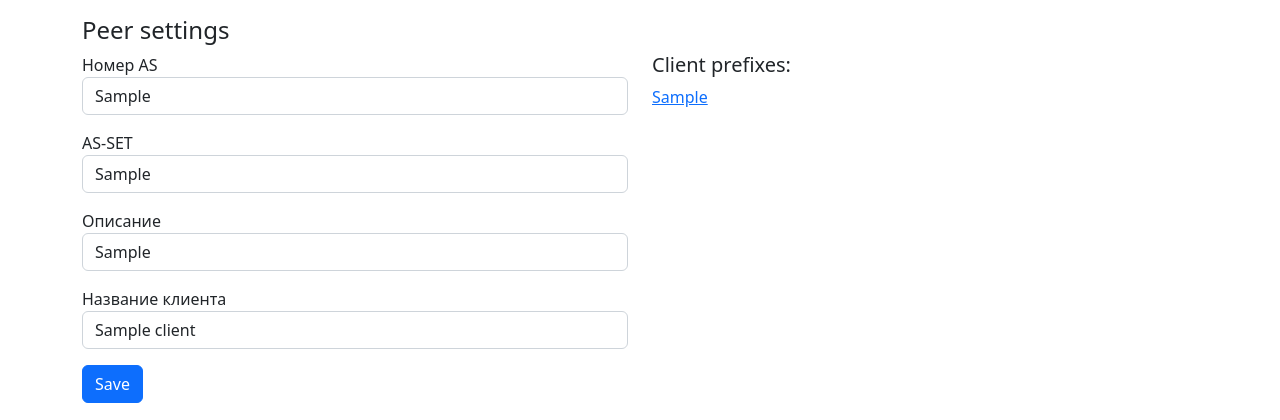
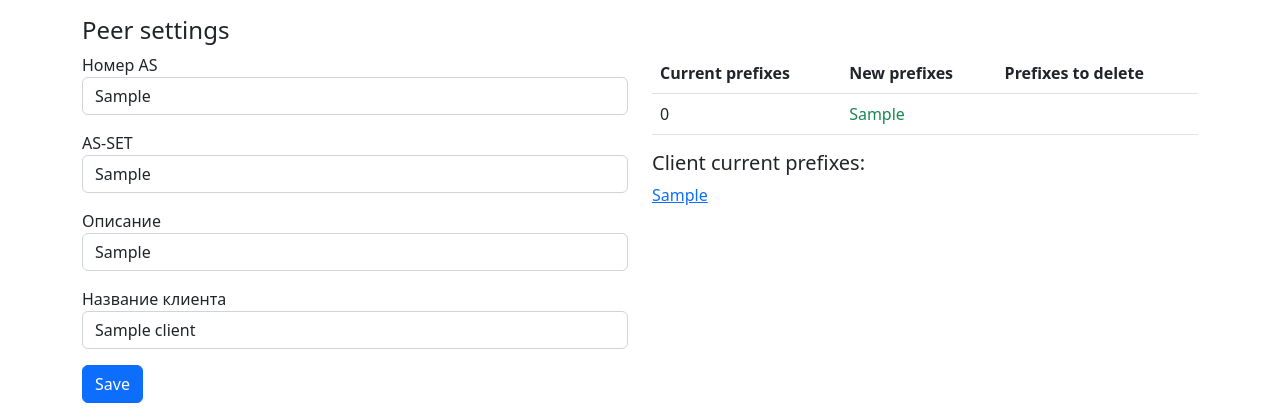
Before and after one commit to naffabob/hippo_ripe, a Flask app: page /peers/1 in a window 1280 px wide. Shown: the part 56-476 px from the top of the page. Run offline with Flask 2, Linux system fonts and the light colour scheme; tables that the repository leaves empty hold one stand-in row (values such as "Sample post").

Commit message:
Add status field to prefix table. Display peers prefixes with status.

```diff
--- a/webapp/peer/forms.py
+++ b/webapp/peer/forms.py
@@ -16,4 +16,7 @@ class PeerForm(FlaskForm):
     asset = StringField(label='AS-SET', render_kw={"class": "form-control"})
     client = StringField(label='Название клиента', render_kw={"class": "form-control"})
     remark = StringField(label='Описание', render_kw={"class": "form-control"})
+    current_prefixes = StringField(label='Актуальные префиксы', render_kw={"class": "form-control"})
+    new_prefixes = StringField(label='Новые префиксы', render_kw={"class": "form-control"})
+    todelete_prefixes = StringField(label='Префиксы для удаления', render_kw={"class": "form-control"})
     submit = SubmitField(label='Save', render_kw={"class": "btn btn-primary"})
--- a/webapp/peer/views.py
+++ b/webapp/peer/views.py
@@ -3,21 +3,39 @@ from flask import Blueprint, flash, request, render_template, redirect, url_for
 from webapp.db import db
 from webapp.peer.forms import PeerForm
 from webapp.peer.models import Peer
+from webapp.prefix.models import Prefix
 
 blueprint = Blueprint('peer', __name__, url_prefix='/peers')
 
 
 @blueprint.route('/')
 def peers_view():
+    page = 'peers'
     peers = Peer.query.all()
-    page = 'peers'
-    return render_template('peer/peers.html', peers=peers, page=page)
+    peer_prefixes = {}
+    for peer in peers:
+        peer_prefixes[peer.asn] = {
+            'current': Prefix.query.filter(Prefix.peer_id == peer.id, Prefix.state == 'current'),
+            'new': Prefix.query.filter(Prefix.peer_id == peer.id, Prefix.state == 'new'),
+            'todelete': Prefix.query.filter(Prefix.peer_id == peer.id, Prefix.state == 'todelete'),
+        }
+
+    return render_template('peer/peers.html', page=page, peers=peers, peer_prefixes=peer_prefixes)
 
 
 @blueprint.route('/<int:peer_id>', methods=['POST', 'GET'])
 def peer_view(peer_id):
     peer = Peer.query.get(peer_id)
     peer_form = PeerForm(obj=peer)
+    peer_prefixes = {
+        peer.asn:
+            {
+                'current': Prefix.query.filter(Prefix.peer_id == peer.id, Prefix.state == 'current'),
+                'new': Prefix.query.filter(Prefix.peer_id == peer.id, Prefix.state == 'new'),
+                'todelete': Prefix.query.filter(Prefix.peer_id == peer.id, Prefix.state == 'todelete')
+            }
+    }
+
     if request.method == 'POST':
         peer_form = PeerForm()
         if peer_form.validate_on_submit():
@@ -28,7 +46,7 @@ def peer_view(peer_id):
             db.session.commit()
             flash('Данные успешно сохранены')
             return redirect(url_for('peer.peers_view'))
-    return render_template('peer/peer.html', form=peer_form, peer=peer)
+    return render_template('peer/peer.html', form=peer_form, peer=peer, peer_prefixes=peer_prefixes)
 
 
 @blueprint.route('/add', methods=['POST', 'GET'])
--- a/webapp/prefix/models.py
+++ b/webapp/prefix/models.py
@@ -5,6 +5,7 @@ class Prefix(db.Model):
     __tablename__ = "prefixes"
     id = db.Column(db.Integer, primary_key=True)
     prefix = db.Column(db.String, unique=False, nullable=False)
+    state = db.Column(db.String, nullable=False)
     peer_id = db.Column(db.Integer, db.ForeignKey("peers.id", ondelete="CASCADE"), nullable=False)
     peer = db.relationship("Peer", back_populates='prefixes')
 
--- a/webapp/provider_ripedb.py
+++ b/webapp/provider_ripedb.py
@@ -32,5 +32,5 @@ def save_prefixes(prefixes: list, peer: int):
     for prefix in prefixes:
         prefix_exist = Prefix.query.filter(Prefix.prefix == prefix).count()
         if not prefix_exist:
-            db.session.add(Prefix(prefix=prefix, peer_id=peer))
+            db.session.add(Prefix(prefix=prefix, peer_id=peer, state='current'))
     db.session.commit()
--- a/webapp/templates/peer/peer.html
+++ b/webapp/templates/peer/peer.html
@@ -36,7 +36,35 @@
 	</div>
 
 	<div class="col-6">
-		<h5>Client prefixes:</h5>
+		<table class="table">
+			<thead>
+			<tr>
+				<th scope="col">Current prefixes</th>
+				<th scope="col">New prefixes</th>
+				<th scope="col">Prefixes to delete</th>
+			</tr>
+			</thead>
+			<tbody>
+			<tr>
+				<td>{{ peer_prefixes[peer.asn]['current'].count() }}</td>
+				<td>
+					{% if peer_prefixes[peer.asn]['new'].count() > 0 %}
+						{% for prefix in peer_prefixes[peer.asn]['new'] %}
+							<span class="text-success">{{ prefix }}</span> <br>
+						{% endfor %}
+					{% endif %}
+				</td>
+				<td>
+					{% if peer_prefixes[peer.asn]['todelete'].count() > 0 %}
+						{% for prefix in peer_prefixes[peer.asn]['todelete'] %}
+							<span class="text-danger">{{ prefix }}</span> <br>
+						{% endfor %}
+					{% endif %}
+				</td>
+			</tr>
+			</tbody>
+		</table>
+		<h5>Client current prefixes:</h5>
 		{% for prefix in peer.prefixes %}
 			<a href="{{ url_for('prefix.prefix_view', prefix_id=prefix.id) }}">{{ prefix }}</a><br>
 		{% endfor %}
```
Also changed, not shown: webapp/templates/peer/peers.html (+9 -5 lines).
